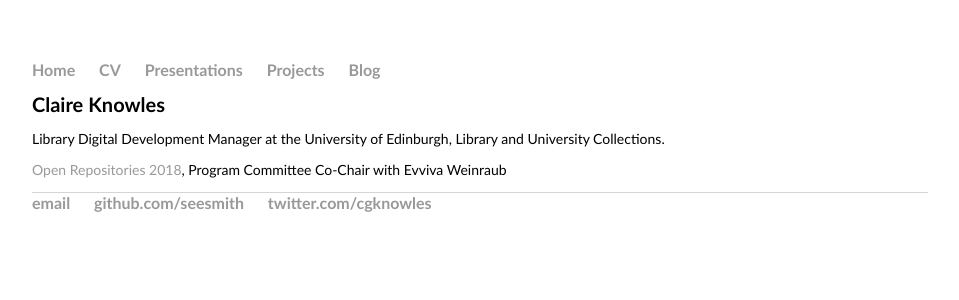
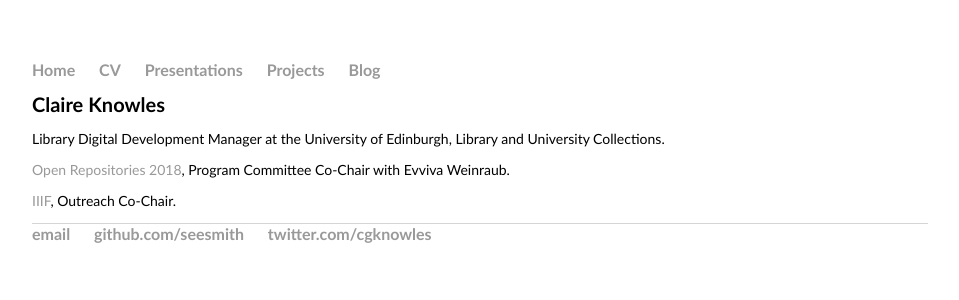
Before and after one commit to seesmith/seesmith.github.io, a Jekyll site: the page built from index.html, in a window 1280 px wide. Shown: the top 300 px of the page, without its empty margins (160-1119 px from the left). Built offline with Jekyll 4.4.1, drawn with Linux system fonts in a browser that asks for light colours; a file with an impossible date is left out.

Commit message:
Update index.html

```diff
--- a/index.html
+++ b/index.html
@@ -5,5 +5,6 @@ title: Claire Knowles
 <div class="blurb">
 	<h1>Claire Knowles</h1>
 	<p>Library Digital Development Manager at the University of Edinburgh, Library and University Collections.</p>
-	<p><a href="http://www.or2018.net/">Open Repositories 2018</a>, Program Committee Co-Chair with Evviva Weinraub</p>
+	<p><a href="http://www.or2018.net/">Open Repositories 2018</a>, Program Committee Co-Chair with Evviva Weinraub.</p>
+	<p><a href="http://www.iiif.io/">IIIF</a>, Outreach Co-Chair.</p>
 </div><!-- /.blurb -->
```
